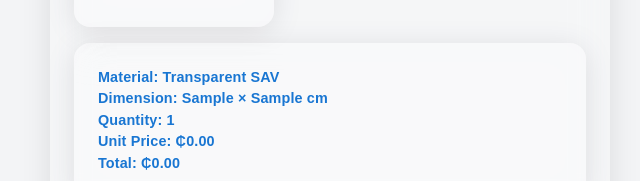
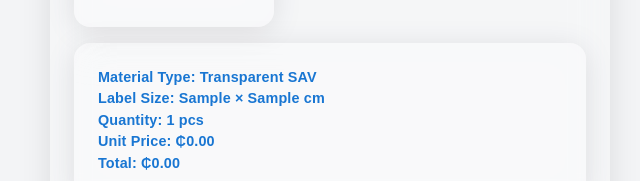
Before and after one commit to collinsasante/lablepp, a React (Vite) app: page / in a window 1280 px wide. Both pictures are taken after typing "Sample", "Sample" into the empty fields and a click on the button "Calculate". Shown: the part 388-569 px from the top of the page, without its empty margins (310-950 px from the left). Built offline with nearby package versions, Linux system fonts and the light colour scheme; some icons are missing.

Commit message:
UI update

```diff
--- a/src/LabelPriceCalculator.jsx
+++ b/src/LabelPriceCalculator.jsx
@@ -92,7 +92,7 @@ export default function LabelPriceCalculator() {
       return ["feet"];
     }
     if (restrictedUnits.includes(type) || type === "PP Transparent(White)") {
-      return ["cm", "inch"];
+      return ["cm", "inches"];
     }
     return Object.keys(conv);
   };
@@ -228,7 +228,7 @@ export default function LabelPriceCalculator() {
                     <Typography
                       sx={{ ...fontStyle, fontWeight: 600, color: "#1976d2" }}
                     >
-                      Material: {type}
+                      Material Type: {type}
                     </Typography>
 
                     {total !== null && (
@@ -239,14 +239,14 @@ export default function LabelPriceCalculator() {
                           color: "#1976d2",
                         }}
                       >
-                        Dimension: {length} × {height} {unit}
+                        Label Size: {length} × {height} {unit}
                       </Typography>
                     )}
 
                     <Typography
                       sx={{ ...fontStyle, fontWeight: 600, color: "#1976d2" }}
                     >
-                      Quantity: {qty}
+                      Quantity: {qty} pcs
                     </Typography>
                     <Typography
                       sx={{ ...fontStyle, fontWeight: 600, color: "#1976d2" }}
```
